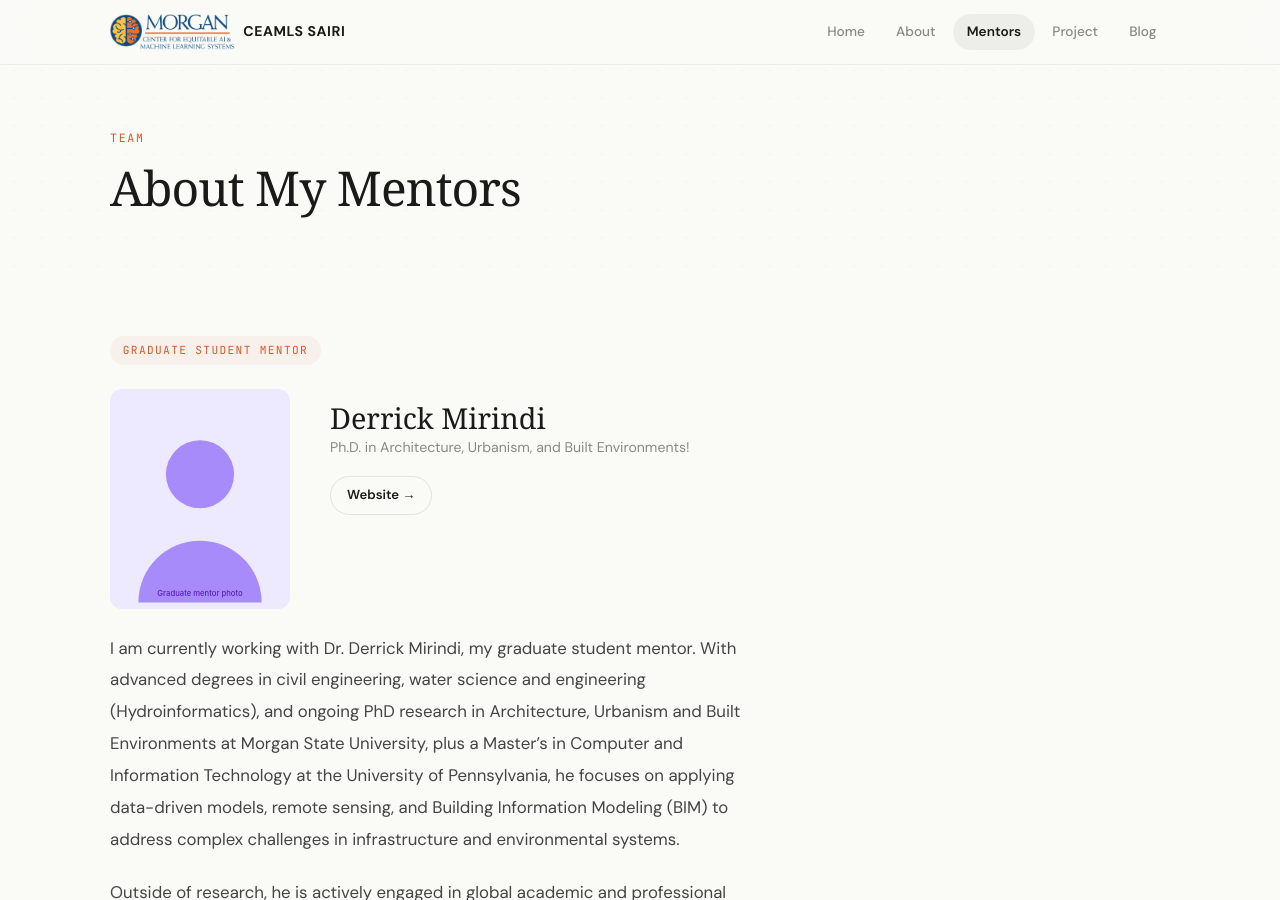
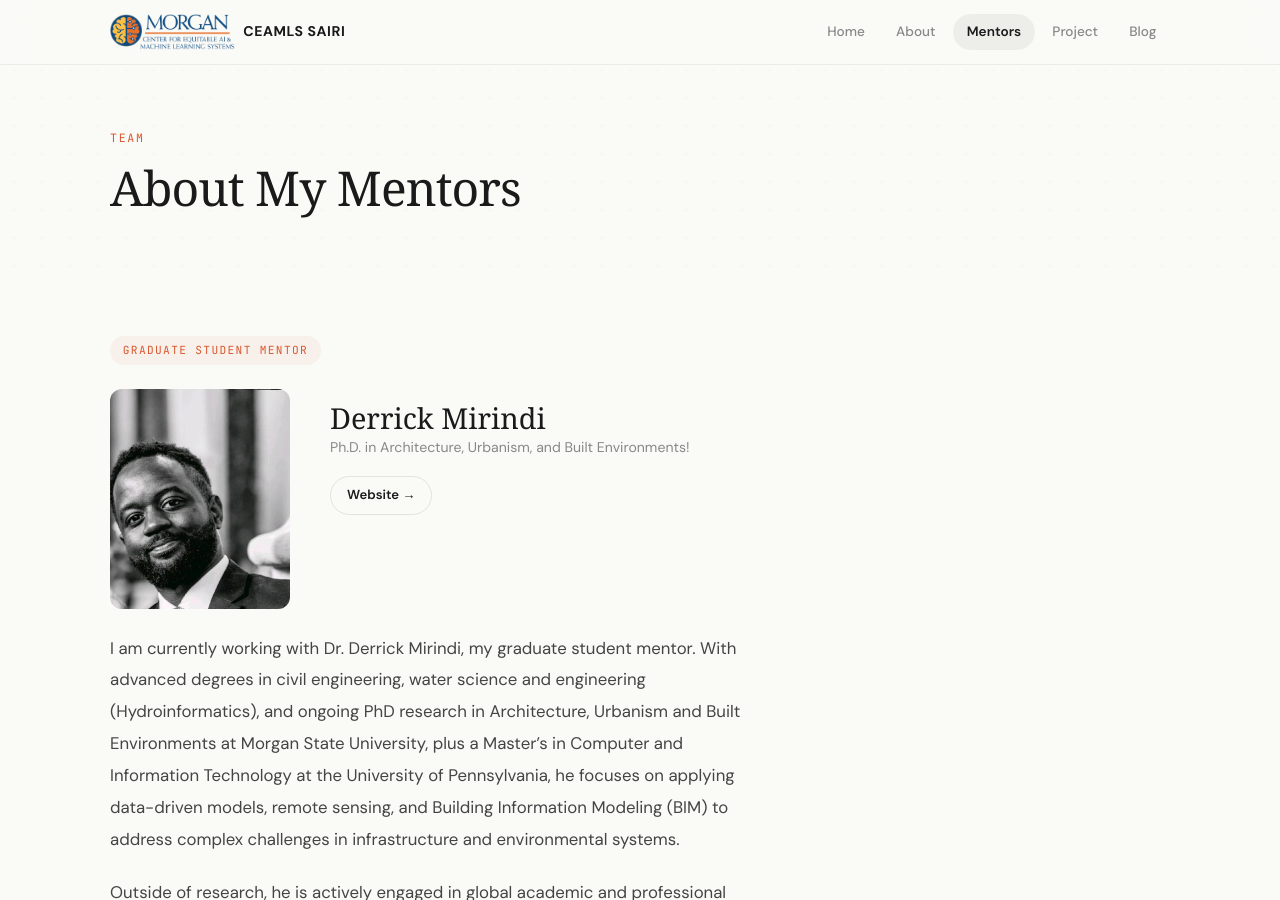
Before and after one commit to kaylahicks192/kaylahicks192ceamls26.github.io, a Jekyll site: the page built from pages/about-my-mentor.md, in a window 1280 px wide and 900 px high. Built offline with Jekyll 4.4.1, drawn with Linux system fonts in a browser that asks for light colours; some web fonts are replaced.

Commit message:
Update about-my-mentor.md (picture)

```diff
--- a/pages/about-my-mentor.md
+++ b/pages/about-my-mentor.md
@@ -8,7 +8,7 @@ graduate_mentor:
   title: Ph.D. in Architecture, Urbanism, and Built Environments!
 
 
-  image: /assets/images/graduate-student-mentor.svg
+  image: /assets/images/graduate-mentor.jpeg
   website: https://www.linkedin.com/in/derrick-mirindi-18b538b8/
   bio: |
     I am currently working with Dr. Derrick Mirindi, my graduate student mentor. With advanced degrees in civil engineering, water science and engineering (Hydroinformatics), and ongoing PhD research in Architecture, Urbanism and Built Environments at Morgan State University, plus a Master's in Computer and Information Technology at the University of Pennsylvania, he focuses on applying data-driven models, remote sensing, and Building Information Modeling (BIM) to address complex challenges in infrastructure and environmental systems.
```
